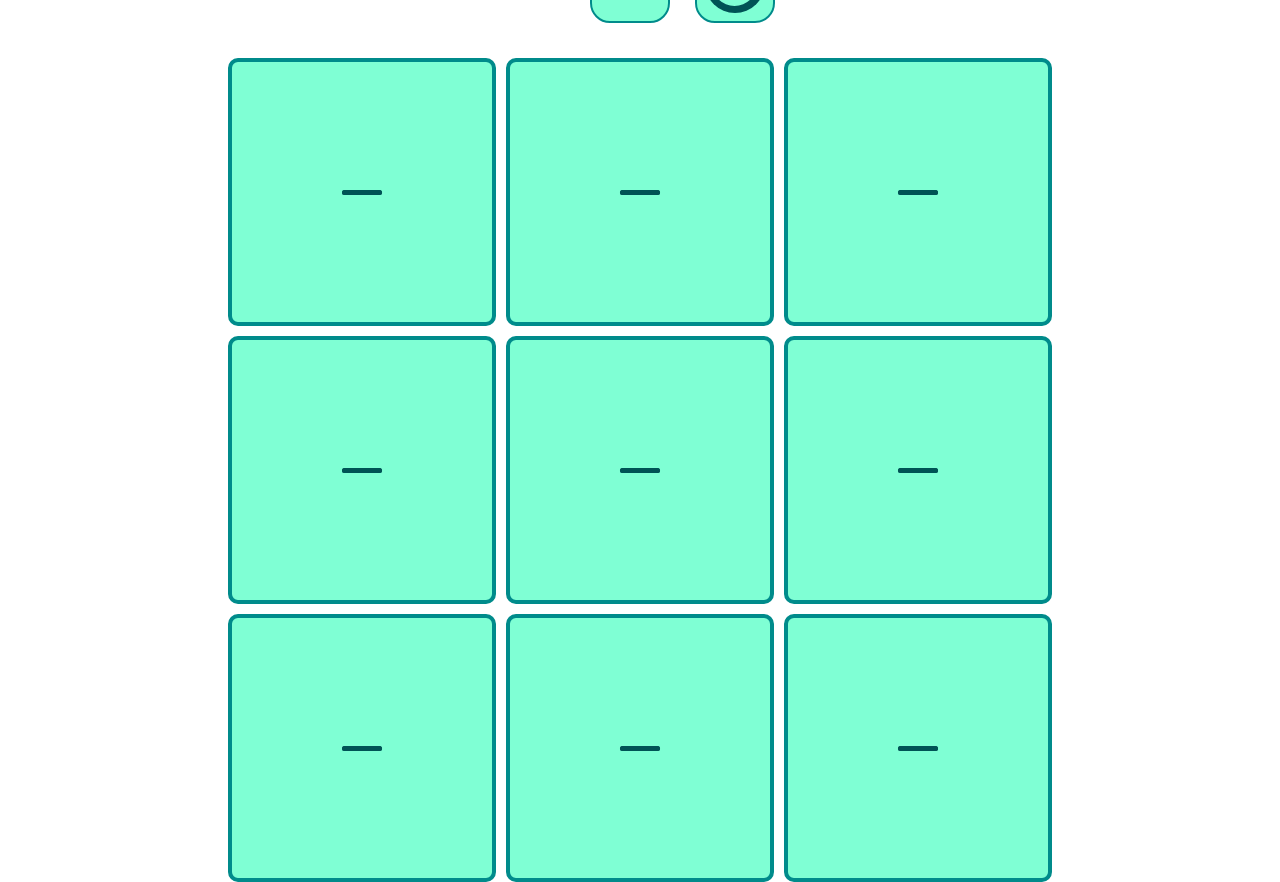
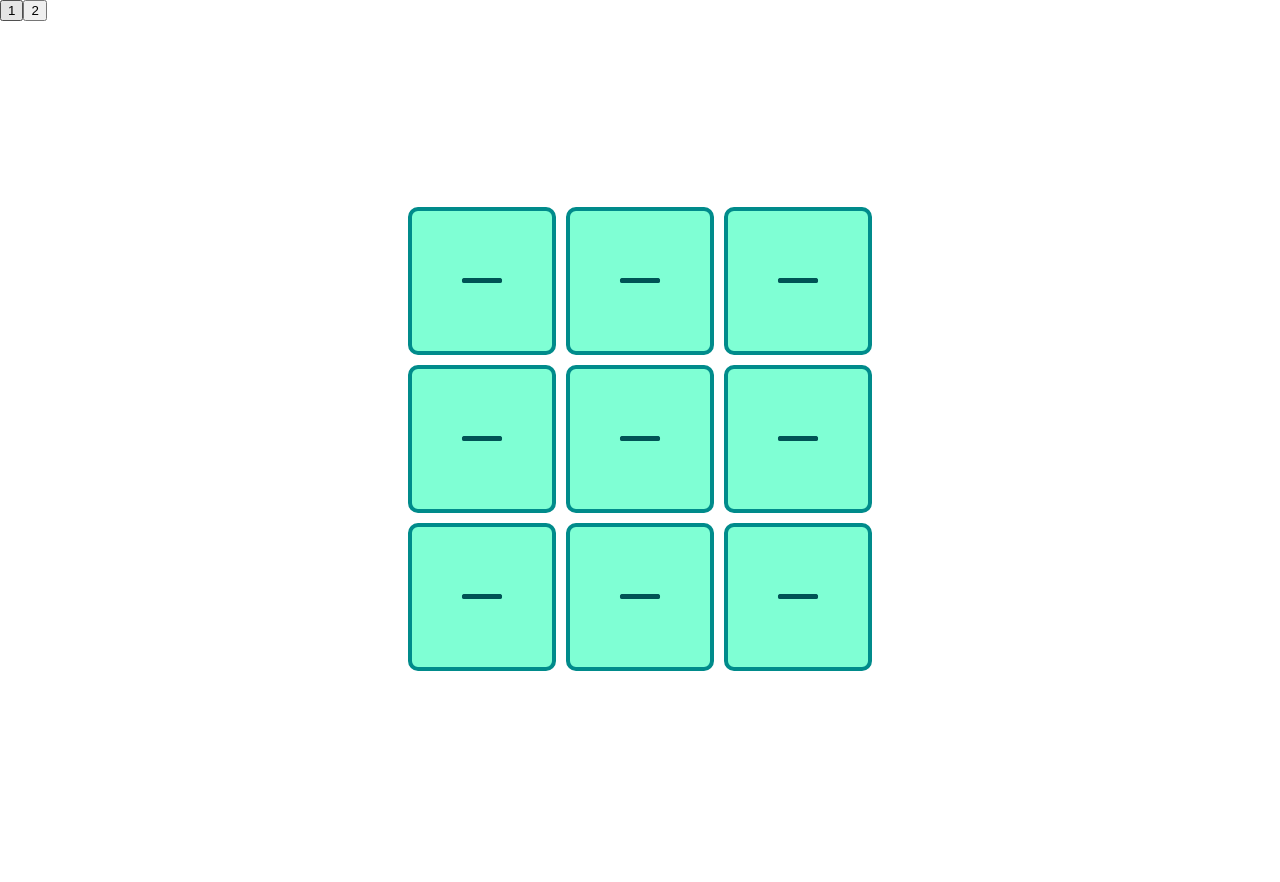
Before and after one commit to Aksaithon/tiktaker, a React (Vite) app: page / in a window 1280 px wide. After the commit the page ends 821 px from the top, so only its background shows below. Built offline with nearby package versions, Linux system fonts and the light colour scheme.

Commit message:
automatic and manual gameplay done

```diff
--- a/src/App.css
+++ b/src/App.css
@@ -43,7 +43,6 @@ h1 {
 
   align-items: center;
   justify-content: center;
-
 }
 
 .game-board {
@@ -70,7 +69,7 @@ h1 {
   /* height: 100%; */
   /* width: 100%; */
 
-  padding: 40px;
+  padding: 48px;
 
   border: 4px solid darkcyan;
   border-radius: 10px;
@@ -142,24 +141,12 @@ section {
 
 @media screen and (min-width: 561px) {
   .blocks {
-    padding: 80px;
+    padding: 65px;
   }
 }
 
 @media screen and (min-width: 661px) {
   .blocks {
-    padding: 100px;
+    padding: 70px;
   }
 }
-
-@media screen and (min-width: 761px) {
-  .blocks {
-    padding: 110px;
-  }
-}
-
-@media screen and (min-width: 861px) {
-  .blocks {
-    padding: 130px;
-  }
-}
--- a/src/App.tsx
+++ b/src/App.tsx
@@ -1,12 +1,19 @@
 import { useEffect, useState } from "react";
 import "./App.css";
 import Symbols from "./components/Symbols";
-import SelectSymbol from "./Section";
+// import SelectSymbol from "./Section";
+
+const user = Math.random() >= 0.6 ? "X" : "O";
+const comp = user == "X" ? "O" : "X";
 
 let winner = false;
+const App = () => {
+  const [startGame, setStartGame] = useState<boolean>(true);
 
-const App = () => {
-  const [startGame, setStartGame] = useState<boolean>(false);
+  const [onePlyr, setOnePlyr] = useState<boolean>(false);
+  const [twoPlyr, setTwoPlyr] = useState<boolean>(false);
+
+  const [curntSymb, setCurntSymb] = useState<string>(user);
 
   const [whichAnim, setWhichAnim] = useState<{ [key: string]: string }>({
     0: "",
@@ -34,28 +41,29 @@ const App = () => {
   const [totalMoves, setTotalMoves] = useState<number>(0);
 
   const notFull = () => {
-    return totalMoves < 8;
+    return totalMoves < 9;
   };
 
-  const [userSymb, setUserSymb] = useState<any>();
-  const [compSymb, setCompSymb] = useState<any>();
+  // const [userSymb, setUserSymb] = useState<any>();
+  // const [compSymb, setCompSymb] = useState<any>();
 
-  const [showSelectSymbol, setShowSelectSymbol] = useState(true);
+  // const [showSelectSymbol, setShowSelectSymbol] = useState(true);
 
-  const selectSymbol = (symbol: any) => {
-    setUserSymb(symbol);
-    setCompSymb(symbol == "X" ? "O" : "X");
+  // const selectSymbol = (symbol: any) => {
+  //   setUserSymb(symbol);
+  //   setCompSymb(symbol == "X" ? "O" : "X");
 
-    setShowSelectSymbol(false);
+  //   setShowSelectSymbol(false);
 
-    setStartGame(true);
+  //   setStartGame(true);
 
-    // here m setting btn values dynamically while assigning dom element a new value  🔥🔥🔥
-    // const btn = (document.getElementsByClassName("btn")[0].textContent =
-    //   "Play!");
-  };
+  //   // here m setting btn values dynamically while assigning dom element a new value  🔥🔥🔥
+  //   // const btn = (document.getElementsByClassName("btn")[0].textContent =
+  //   //   "Play!");
+  // };
 
   const restartGame = () => {
+    winner = false;
     const newWhichAnim = { ...whichAnim };
     for (const key in whichAnim) {
       if (Object.prototype.hasOwnProperty.call(whichAnim, key)) {
@@ -79,6 +87,8 @@ const App = () => {
         if (whichAnim[key] == "") {
           const newWhichAnim = { ...whichAnim };
           newWhichAnim[key] = compAnim;
+
+          console.log("from here : ");
 
           checkWinner(newWhichAnim, compAnim, false);
 
@@ -178,40 +188,49 @@ const App = () => {
           : decision2
         : decision1;
 
-    makeUserMove(position, compAnim);
+    makeMove(position, compAnim);
 
     // setTimeout(() => {
     // }, 950);
   };
 
   // Computer move run by this useEffect hook----------------------------------------------------------------
-  if (true) {
+
   useEffect(() => {
-      if (totalMoves % 2 !== 0 && !winner) {
-        makeCompMove(compSymb, userSymb);
+    checkWinner(whichAnim, comp, true);
+    checkWinner(whichAnim, user, true);
+
+    if (totalMoves % 2 !== 0 && !winner && onePlyr) {
+      makeCompMove(comp, user);
+    }
+
+    if (twoPlyr) {
+      document.getElementsByTagName("h1")[0].textContent = curntSymb;
     }
 
     if (!notFull()) {
       document.getElementsByTagName("h1")[0].textContent = "Its a TIE😞";
       setStartGame(false);
     }
+  }, [whichAnim]);
 
-      checkWinner(whichAnim, compSymb, true);
-      checkWinner(whichAnim, userSymb, true);
-    }, [whichAnim]);
-  }
-
-  const makeUserMove = (position: string, anim: any) => {
+  const makeMove = (position: string, anim: any) => {
     setWhichAnim((prevWhichAnim) => {
       if (prevWhichAnim[position] === "") {
         const newWhichAnim = { ...prevWhichAnim };
         newWhichAnim[position] = anim;
 
         // Check for the winner based on the most recent move
-        checkWinner(newWhichAnim, anim, false);
+        // checkWinner(newWhichAnim, anim, true);
+
+        // checkWinner(whichAnim, anim, false)
+        // checkWinner(whichAnim, comp, true);
+        // checkWinner(whichAnim, user, true);
 
         // Update state for the next rendering
         setTotalMoves(totalMoves + 1);
+
+        setCurntSymb(curntSymb == "X" ? "O" : "X");
 
         return newWhichAnim;
       }
@@ -236,12 +255,21 @@ const App = () => {
       ) {
         winner = true;
 
+        console.log(combo);
+        console.log(currentWhichAnim);
+
+        console.log("won", symbol, winner);
+
         if (declareWinner) {
+          if (onePlyr) {
             document.getElementsByTagName("h1")[0].textContent = `${
-            symbol == compSymb ? "Computer" : "😱You"
-          } won!!`;
-          document.getElementsByClassName("restartBtn")[0].textContent =
-            "Restart";
+              symbol == comp ? "Computer" : "😱You"
+            } won!`;
+          } else {
+            document.getElementsByTagName("h1")[0].textContent = `😎${
+              curntSymb == "X" ? "O" : "X"
+            } won!`;
+          }
           setStartGame(false);
         }
 
@@ -254,13 +282,30 @@ const App = () => {
 
   return (
     <>
+      <button
+        onClick={() => {
+          setOnePlyr(true);
+          setTwoPlyr(false);
+        }}
+      >
+        1
+      </button>
+      <button
+        onClick={() => {
+          setTwoPlyr(true);
+          setOnePlyr(false);
+        }}
+      >
+        2
+      </button>
       <div className="game">
         <header className="logo">
-          <h1></h1>
+          <h1>{twoPlyr ? curntSymb : ""}</h1>
 
+          {/*
           {showSelectSymbol && (
             <SelectSymbol myFuncProp={selectSymbol} myComponentProp={Symbols} />
-          )}
+          )} */}
         </header>
         <div className="main-game">
           {/* game blocks */}
@@ -272,7 +317,7 @@ const App = () => {
                 id={id.toString()}
                 onClick={(e) => {
                   startGame
-                    ? makeUserMove(e.currentTarget.id, userSymb)
+                    ? makeMove(e.currentTarget.id, onePlyr ? user : curntSymb)
                     : document
                         .getElementsByTagName("h1")[0]
                         .textContent?.includes("TIE")
@@ -280,7 +325,7 @@ const App = () => {
                         "pls restart 🤭 ")
                     : document
                         .getElementsByTagName("h1")[0]
-                        .textContent?.includes("won!!") ||
+                        .textContent?.includes("won!") ||
                       document
                         .getElementsByTagName("h1")[0]
                         .textContent?.includes("restart")
```
Lines whose indentation alone changed are shown as unchanged.
